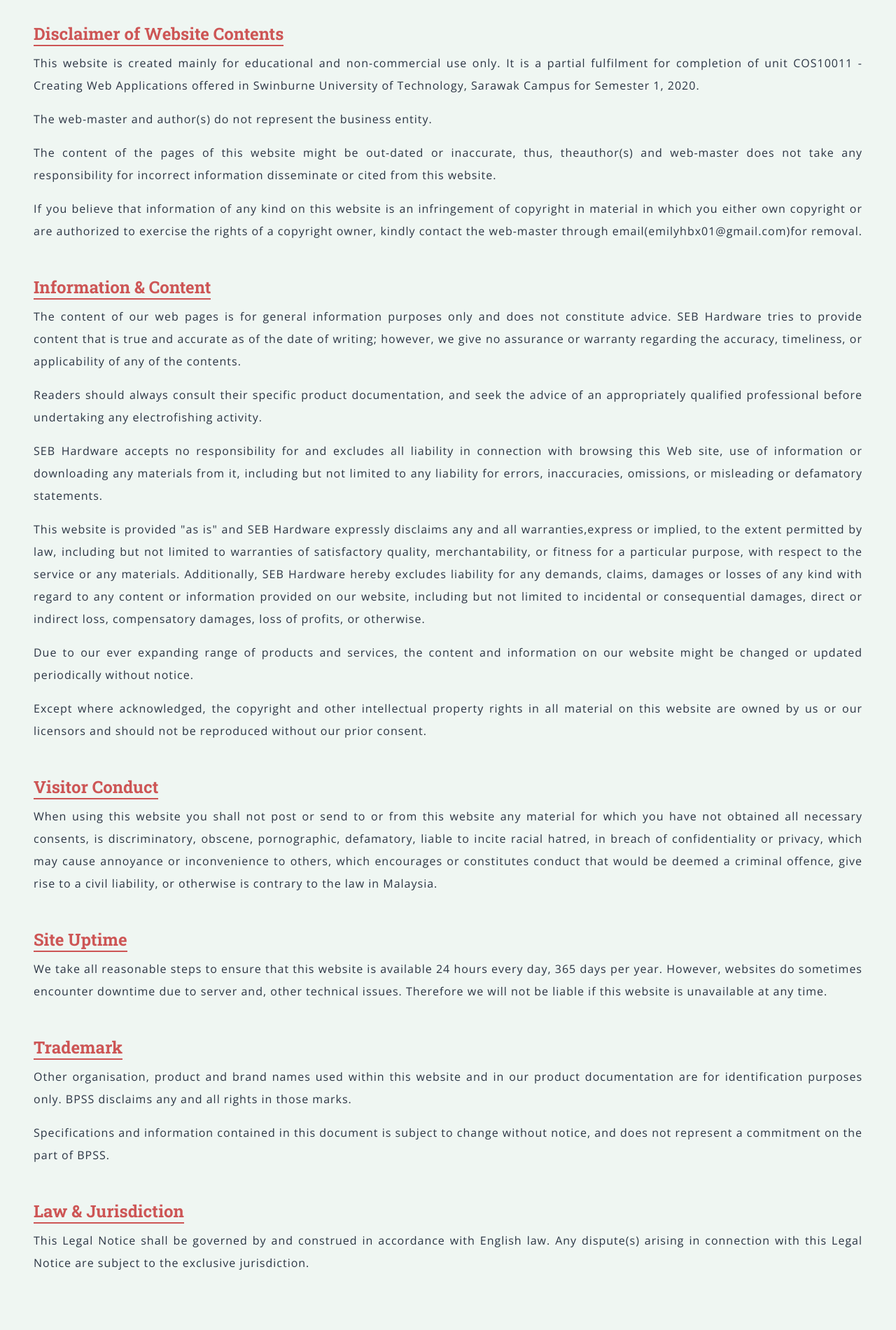
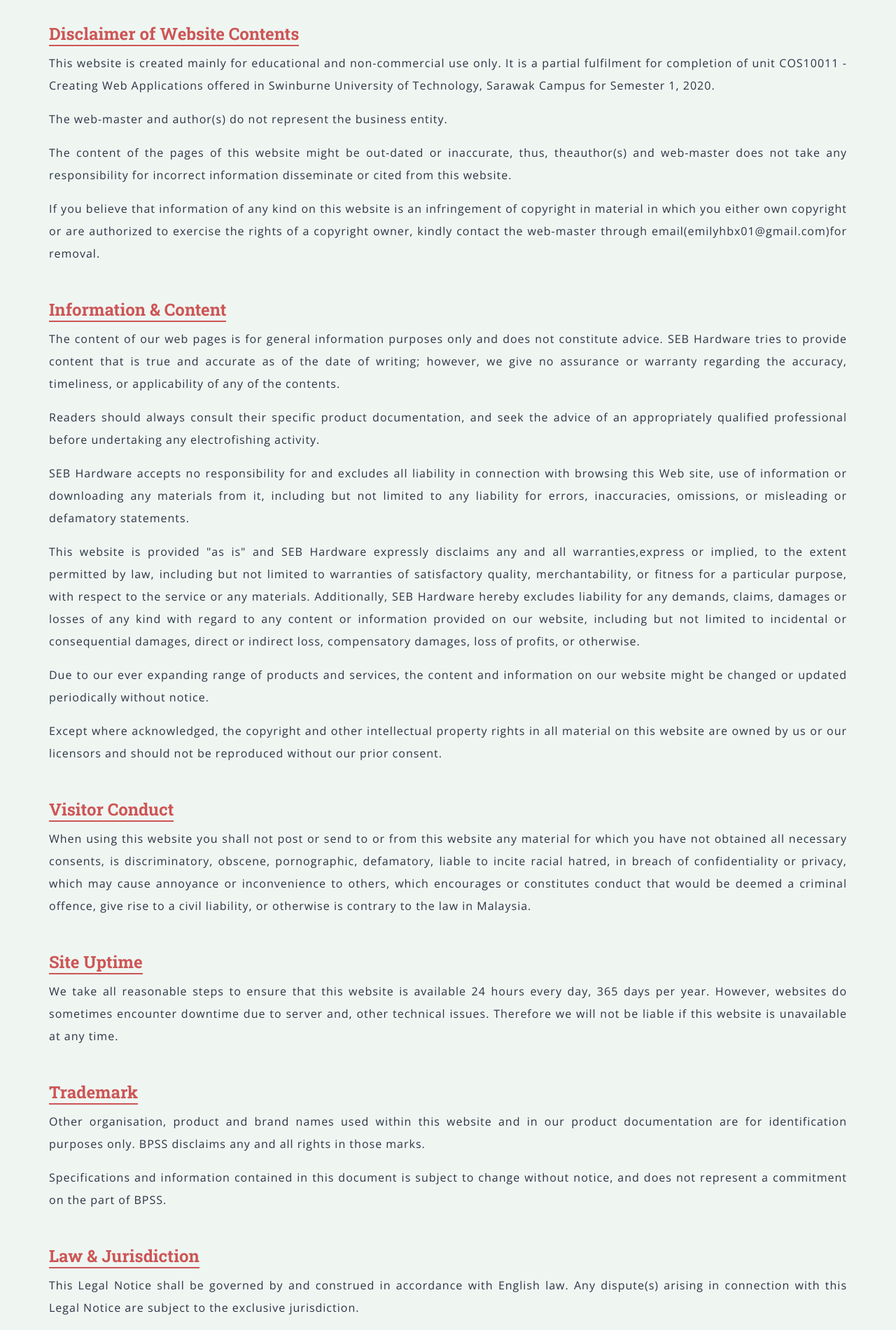
Before and after one commit to ItsSimon2K/SEB-Hardware, a PHP site: page /disclaimer.html in a window 1280 px wide. Shown: the whole page at 70% size. Before the commit the page ends 1814 px from the top, so only its background shows below. Run offline with PHP 8.4, Linux system fonts and the light colour scheme.

Commit message:
Wrap disclaimer in container

```diff
--- a/assign1/disclaimer.html
+++ b/assign1/disclaimer.html
@@ -13,7 +13,7 @@
 
 <body>
 
-<section class = "disclaimer">
+<section class="disclaimer container">
 	<h1>Disclaimer of Website Contents</h1>
 	<p>
 		This website is created mainly for educational and non-commercial use only.
--- a/assign1/styles/style.css
+++ b/assign1/styles/style.css
@@ -223,12 +223,6 @@
 	margin-bottom:0.5rem;
 	display:inline-block;
 	border-bottom:2px solid rgb(205,85,85);
-}
-
-.disclaimer h1,.disclaimer p{
-	margin-left:3rem;
-	margin-right:3rem;
-
 }
 
 .disclaimer p {
```
